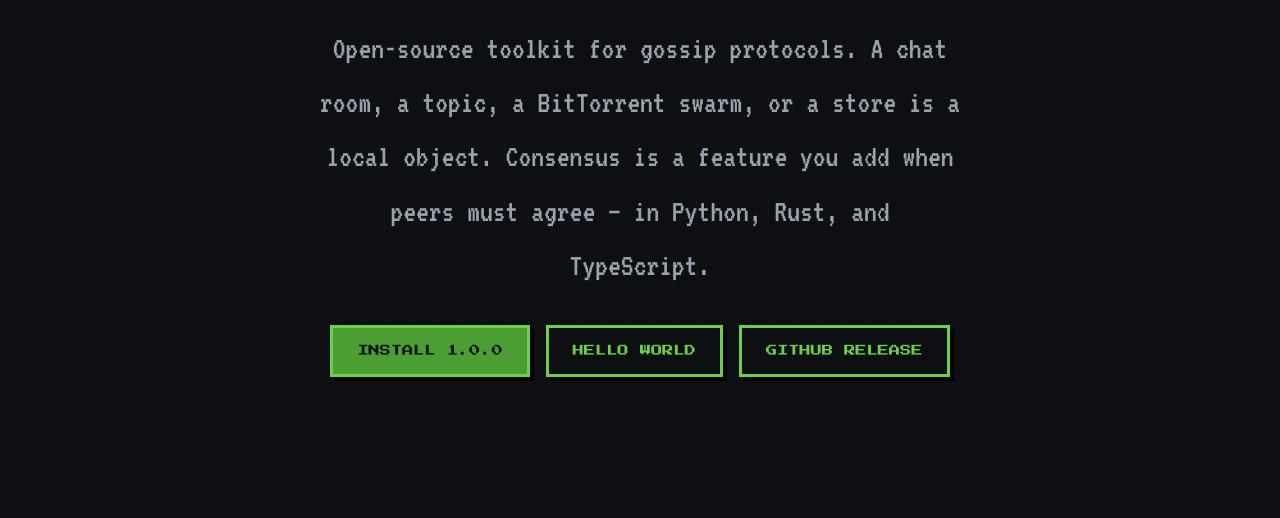
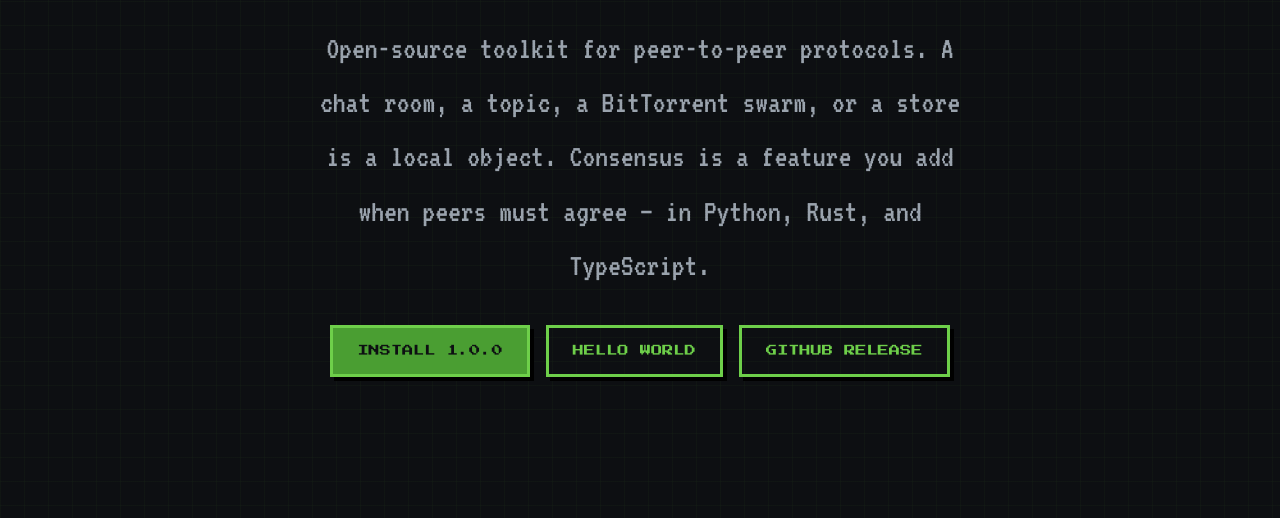
Before and after one commit to jose-compu/chaincraft-monorepo, a plain HTML site: page index.html in a window 1280 px wide. Shown: the part 551-1069 px from the top of the page. Drawn offline with Linux system fonts and the light colour scheme; a script that the page names is missing.

Commit message:
Call Chaincraft a peer-to-peer toolkit on the 1.0.0 site.
Co-authored-by: Cursor <cursoragent@cursor.com>

```diff
--- a/index.html
+++ b/index.html
@@ -30,7 +30,7 @@
       <img class="hero-logo" src="chaincraft-logo-full.png" alt="Chaincraft voxel chain logo" width="280" height="280">
       <h1>Building blocks<br>for decentralized protocols</h1>
       <p class="tagline">
-        Open-source toolkit for gossip protocols. A chat room, a topic, a
+        Open-source toolkit for peer-to-peer protocols. A chat room, a topic, a
         BitTorrent swarm, or a store is a local object. Consensus is a
         feature you add when peers must agree — in Python, Rust, and TypeScript.
       </p>
```
